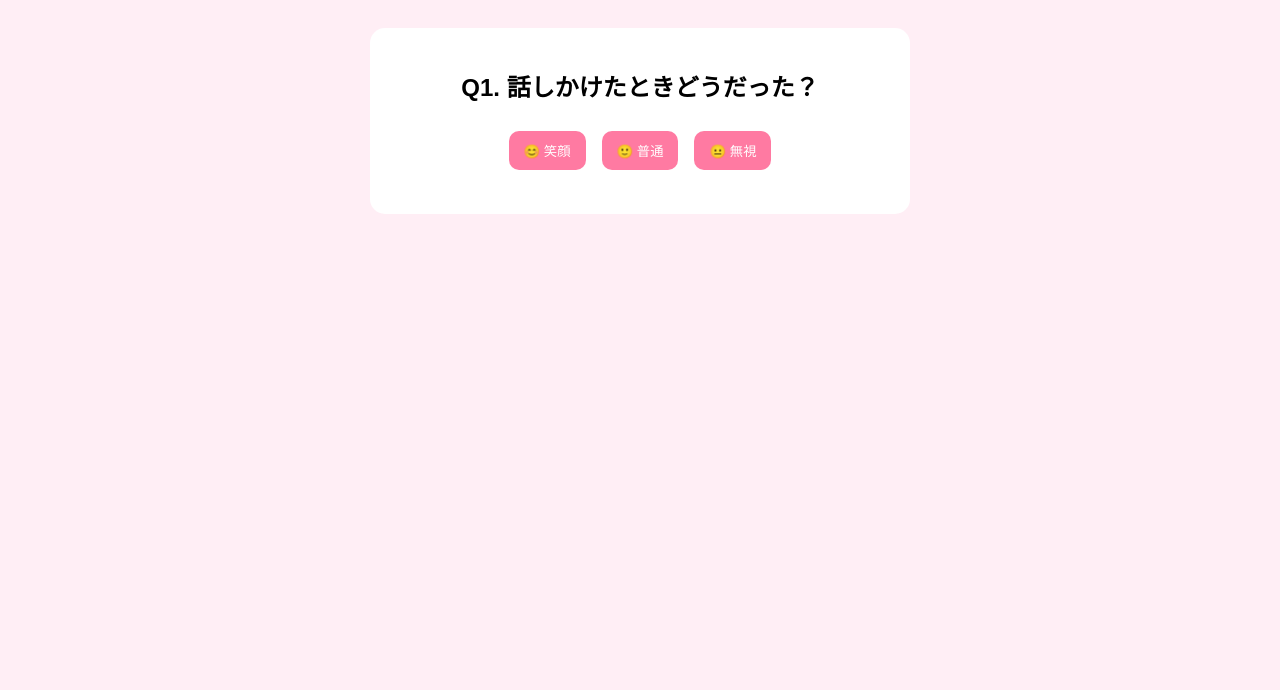
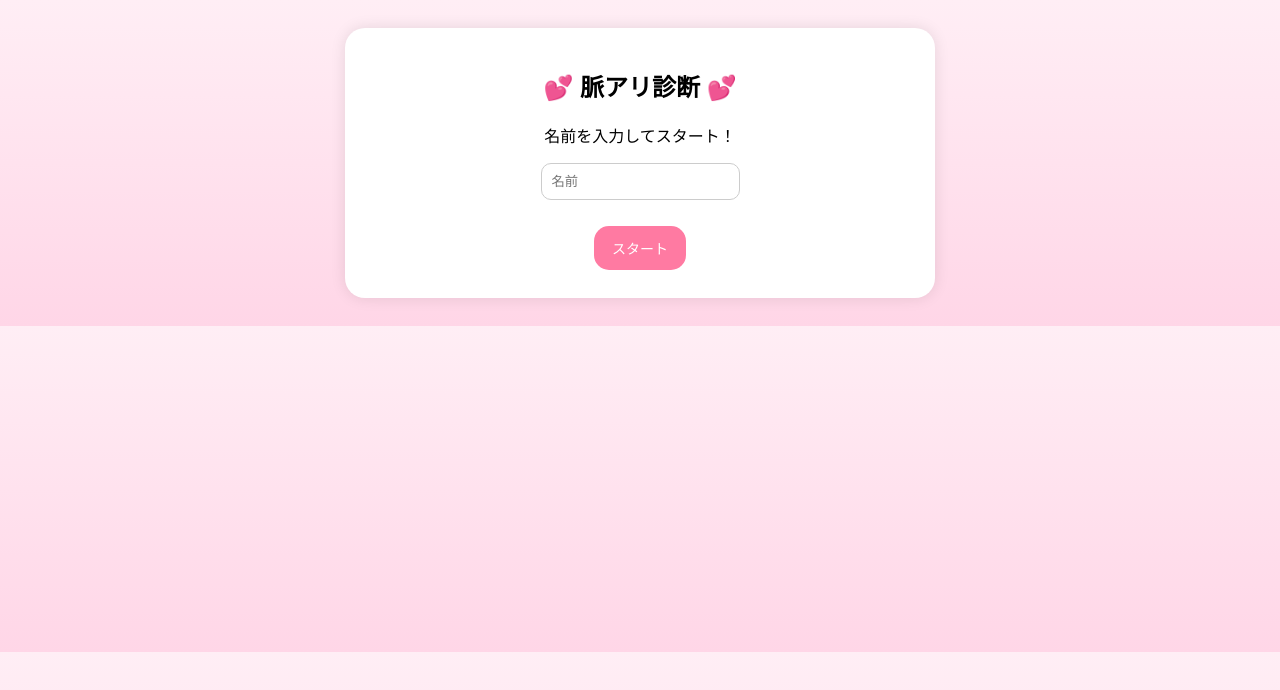
Before and after one commit to iyntsi/-, a plain HTML site: page index.html in a window 1280 px wide. Drawn offline with Linux system fonts and the light colour scheme.

Commit message:
Update index.html

```diff
--- a/index.html
+++ b/index.html
@@ -5,129 +5,164 @@
 <title>脈アリ診断 完全版</title>
 <style>
 body {
-  font-family: sans-serif;
-  background: #ffeef5;
+  font-family: "Arial";
+  background: linear-gradient(#ffeef5, #ffd6e7);
   text-align: center;
   padding: 20px;
 }
 #game {
   background: white;
   padding: 20px;
-  border-radius: 15px;
-  max-width: 500px;
+  border-radius: 20px;
+  max-width: 550px;
   margin: auto;
+  box-shadow: 0 0 15px rgba(0,0,0,0.1);
 }
 button {
   margin: 8px;
-  padding: 10px 15px;
-  border-radius: 10px;
+  padding: 12px 18px;
+  border-radius: 15px;
   border: none;
   background: #ff7aa2;
   color: white;
   cursor: pointer;
+  font-size: 14px;
 }
 button:hover {
   background: #ff4d7a;
+}
+input {
+  padding: 10px;
+  border-radius: 10px;
+  border: 1px solid #ccc;
 }
 </style>
 </head>
 <body>
 
 <div id="game">
-  <h2 id="question"></h2>
-  <div id="choices"></div>
-  <p id="result"></p>
+  <h2 id="title">💕 脈アリ診断 💕</h2>
+  <div id="content"></div>
 </div>
 
 <script>
+let name = "";
 let point = 0;
 let step = 0;
+let selectedQuestions = [];
 
-const questions = [
+// 全質問（大量）
+const allQuestions = [
   {q:"話しかけたときどうだった？", a:[
-    {text:"😊 笑顔", p:5},{text:"🙂 普通", p:3},{text:"😐 無視", p:1}]},
+    {text:"😊 笑顔", p:5},{text:"🙂 普通", p:3},{text:"😐 無視", p:1},{text:"💔 避けられる", p:-3}]},
 
-  {q:"LINEしたときは？", a:[
-    {text:"💕 すぐ返信＆続く", p:5},{text:"🙂 普通に返信", p:3},{text:"😐 そっけない", p:1}]},
+  {q:"LINEの返信は？", a:[
+    {text:"💕 すぐ＆続く", p:5},{text:"🙂 普通", p:3},{text:"😐 遅い", p:1},{text:"💔 既読無視", p:-3}]},
 
-  {q:"目が合ったときは？", a:[
-    {text:"😊 笑った", p:5},{text:"🙂 少し見た", p:3},{text:"😐 そらされた", p:1}]},
-
-  {q:"隣の席になったとき", a:[
-    {text:"よく話しかけてくる", p:5},{text:"普通に話す", p:3},{text:"あまり話さない", p:1}]},
-
-  {q:"授業中の様子", a:[
-    {text:"よく目が合う", p:5},{text:"たまに合う", p:3},{text:"全然合わない", p:1}]},
-
-  {q:"帰り道で", a:[
-    {text:"一緒に帰ろうと言われた", p:5},{text:"たまたま一緒", p:3},{text:"すぐ別れる", p:1}]},
-
-  {q:"すれ違ったとき", a:[
-    {text:"向こうから挨拶", p:5},{text:"返してくれる", p:3},{text:"気づかないふり", p:1}]},
-
-  {q:"LINEの頻度", a:[
-    {text:"向こうから来る", p:5},{text:"普通", p:3},{text:"続かない", p:1}]},
-
-  {q:"返信の内容", a:[
-    {text:"質問してくる", p:5},{text:"普通", p:3},{text:"短文だけ", p:1}]},
-
-  {q:"あなたへの態度", a:[
-    {text:"明らかに優しい", p:5},{text:"普通", p:3},{text:"冷たい", p:1}]},
-
-  {q:"笑い方", a:[
-    {text:"よく笑う", p:5},{text:"たまに", p:3},{text:"あまり笑わない", p:1}]},
+  {q:"目が合ったとき", a:[
+    {text:"😊 笑う", p:5},{text:"🙂 普通", p:3},{text:"😐 そらす", p:1},{text:"💔 避ける", p:-3}]},
 
   {q:"他の人と比べて", a:[
-    {text:"自分だけ特別", p:5},{text:"少し違う", p:3},{text:"同じ", p:1}]},
+    {text:"✨ 特別扱い", p:5},{text:"🙂 少し違う", p:3},{text:"😐 同じ", p:1},{text:"💔 冷たい", p:-3}]},
+
+  {q:"誘ったとき", a:[
+    {text:"💕 喜んでOK", p:5},{text:"🙂 状況次第", p:3},{text:"😐 渋る", p:1},{text:"💔 断られる", p:-3}]},
+
+  {q:"会話の深さ", a:[
+    {text:"💬 プライベート話", p:5},{text:"🙂 普通", p:3},{text:"😐 表面だけ", p:1},{text:"💔 話さない", p:-3}]},
 
   {q:"困っているとき", a:[
-    {text:"助けてくれる", p:5},{text:"普通", p:3},{text:"スルー", p:1}]},
+    {text:"✨ 助けてくれる", p:5},{text:"🙂 普通", p:3},{text:"😐 無関心", p:1},{text:"💔 無視", p:-3}]},
 
-  {q:"あなたの話を", a:[
-    {text:"覚えてくれてる", p:5},{text:"少し覚えてる", p:3},{text:"覚えてない", p:1}]}
+  {q:"SNSの反応", a:[
+    {text:"💕 よく反応", p:5},{text:"🙂 たまに", p:3},{text:"😐 少ない", p:1},{text:"💔 なし", p:-3}]},
+
+  {q:"距離感", a:[
+    {text:"💖 近い", p:5},{text:"🙂 普通", p:3},{text:"😐 遠い", p:1},{text:"💔 避ける", p:-3}]},
+
+  {q:"帰り道", a:[
+    {text:"💕 一緒に帰る", p:5},{text:"🙂 たまに", p:3},{text:"😐 別", p:1},{text:"💔 避ける", p:-3}]},
+
+  {q:"名前の呼び方", a:[
+    {text:"💖 名前呼び", p:5},{text:"🙂 苗字", p:3},{text:"😐 あまり呼ばない", p:1},{text:"💔 呼ばれない", p:-3}]},
+
+  {q:"嫉妬", a:[
+    {text:"🔥 気にしてる", p:5},{text:"🙂 少し", p:3},{text:"😐 無関心", p:1},{text:"💔 全くなし", p:-3}]},
+
+  {q:"視線", a:[
+    {text:"👀 よく見る", p:5},{text:"🙂 たまに", p:3},{text:"😐 少ない", p:1},{text:"💔 ない", p:-3}]},
+
+  {q:"予定", a:[
+    {text:"💕 合わせてくれる", p:5},{text:"🙂 普通", p:3},{text:"😐 合わせない", p:1},{text:"💔 拒否", p:-3}]}
 ];
 
+// スタート画面
+function startScreen() {
+  document.getElementById("content").innerHTML = `
+    <p>名前を入力してスタート！</p>
+    <input id="nameInput" placeholder="名前">
+    <br><br>
+    <button onclick="startGame()">スタート</button>
+  `;
+}
+
+// ゲーム開始
+function startGame() {
+  name = document.getElementById("nameInput").value || "あなた";
+  selectedQuestions = shuffle(allQuestions).slice(0, 10);
+  showQuestion();
+}
+
+// 質問表示
 function showQuestion() {
-  if (step >= questions.length) {
+  if (step >= selectedQuestions.length) {
     showResult();
     return;
   }
 
-  const q = questions[step];
-  document.getElementById("question").innerText = `Q${step+1}. ${q.q}`;
+  let q = selectedQuestions[step];
+  let html = `<h3>Q${step+1}. ${q.q}</h3>`;
 
-  let buttons = "";
   q.a.forEach(choice => {
-    buttons += `<button onclick="select(${choice.p})">${choice.text}</button>`;
+    html += `<button onclick="select(${choice.p})">${choice.text}</button>`;
   });
 
-  document.getElementById("choices").innerHTML = buttons;
+  document.getElementById("content").innerHTML = html;
 }
 
+// 選択
 function select(p) {
   point += p;
   step++;
   showQuestion();
 }
 
+// 結果
 function showResult() {
-  let max = questions.length * 5;
+  let max = selectedQuestions.length * 5;
   let percent = Math.floor((point / max) * 100);
   let text = "";
 
-  if (percent >= 80) text = "💕 脈アリ確定！告白いける！";
-  else if (percent >= 60) text = "😊 かなりいい感じ！";
-  else if (percent >= 40) text = "😐 まだ微妙…";
+  if (percent >= 85) text = "💍 完全に両想いレベル";
+  else if (percent >= 70) text = "💕 脈アリ！かなりいい感じ";
+  else if (percent >= 55) text = "😊 いい感じ";
+  else if (percent >= 40) text = "😐 まだ微妙";
   else text = "💔 ちょっと厳しいかも";
 
-  document.getElementById("question").innerText = "結果";
-  document.getElementById("choices").innerHTML =
-    "<button onclick='location.reload()'>もう一回</button>";
-  document.getElementById("result").innerText =
-    "脈アリ度: " + percent + "%\n" + text;
+  document.getElementById("content").innerHTML = `
+    <h2>${name}の結果</h2>
+    <h3>脈アリ度 ${percent}%</h3>
+    <p>${text}</p>
+    <button onclick="location.reload()">もう一回</button>
+  `;
 }
 
-showQuestion();
+// シャッフル
+function shuffle(array) {
+  return array.sort(() => Math.random() - 0.5);
+}
+
+startScreen();
 </script>
 
 </body>
```
